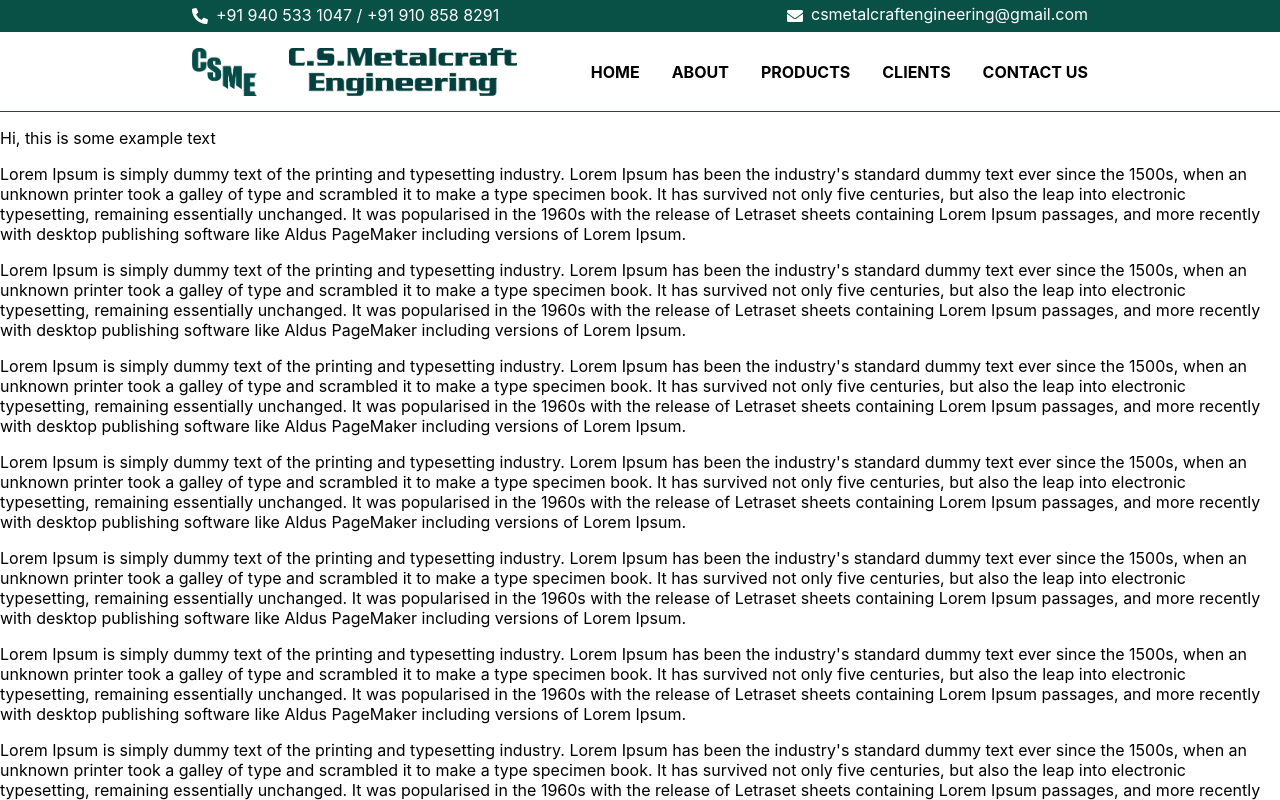
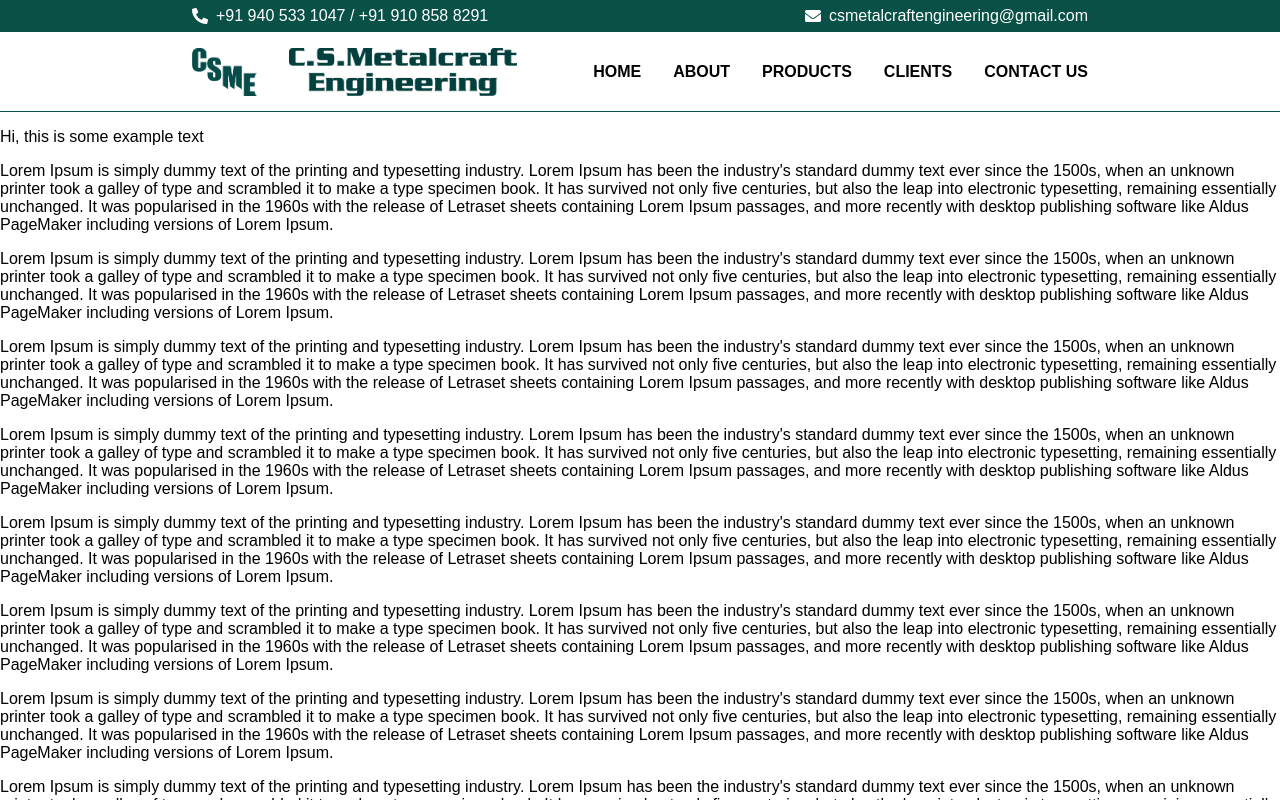
Before and after one commit to sraj2279/small-business, a React (Create React App) app in the folder cs-metalcraft-engineering/: page / in a window 1280 px wide. Shown: the top 800 px of the page. Built offline with nearby package versions, Linux system fonts and the light colour scheme.

Commit message:
small edits

```diff
--- a/cs-metalcraft-engineering/src/App.css
+++ b/cs-metalcraft-engineering/src/App.css
@@ -1,9 +1,6 @@
 * {
     box-sizing: border-box;
-}
-
-:root {
-    --menubar-height: 5rem;
+    font-family: Arial, Helvetica, sans-serif;
 }
 
 .App {
--- a/cs-metalcraft-engineering/src/styles/Navbar.css
+++ b/cs-metalcraft-engineering/src/styles/Navbar.css
@@ -75,7 +75,7 @@
 
 #block {
     display: flex;
-    height: 2.0rem;
+    height: 2rem;
     background-color: var(--site-green-color);
     color: white;
     padding: 0 15%;
@@ -84,14 +84,6 @@
 
     #mail-icon {
         margin-left: auto;
-    }
-
-    #mail-text {
-        padding-bottom: 0.2rem;
-    }
-
-    #phone-text {
-        padding-bottom: 0.1rem;
     }
 
 }
```
